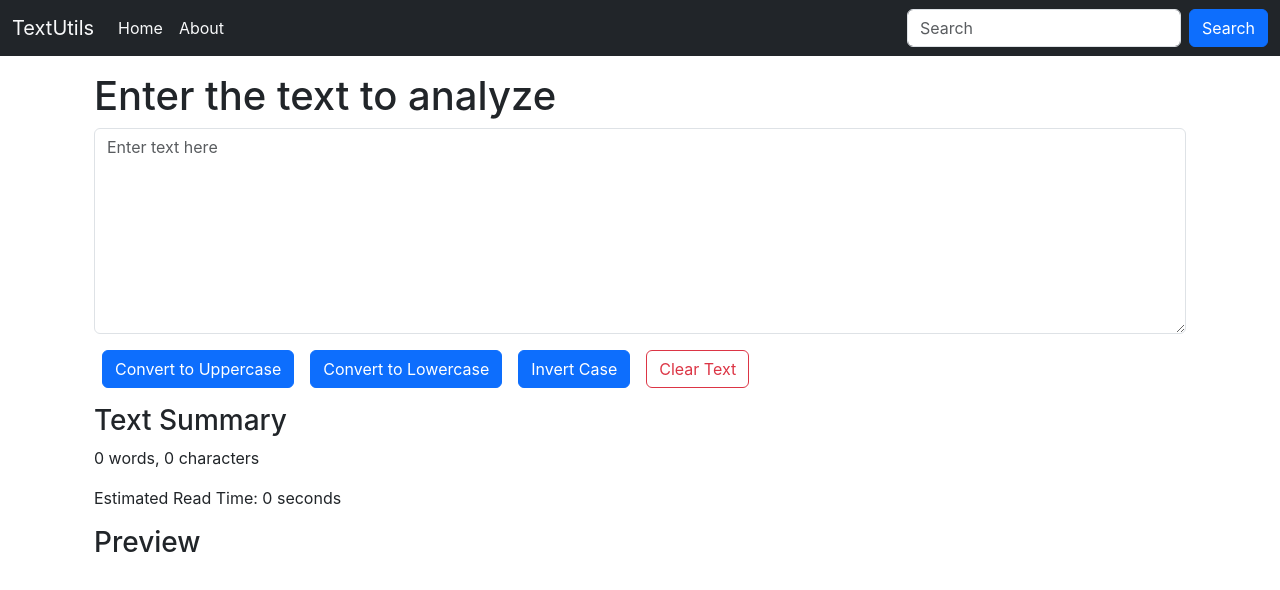
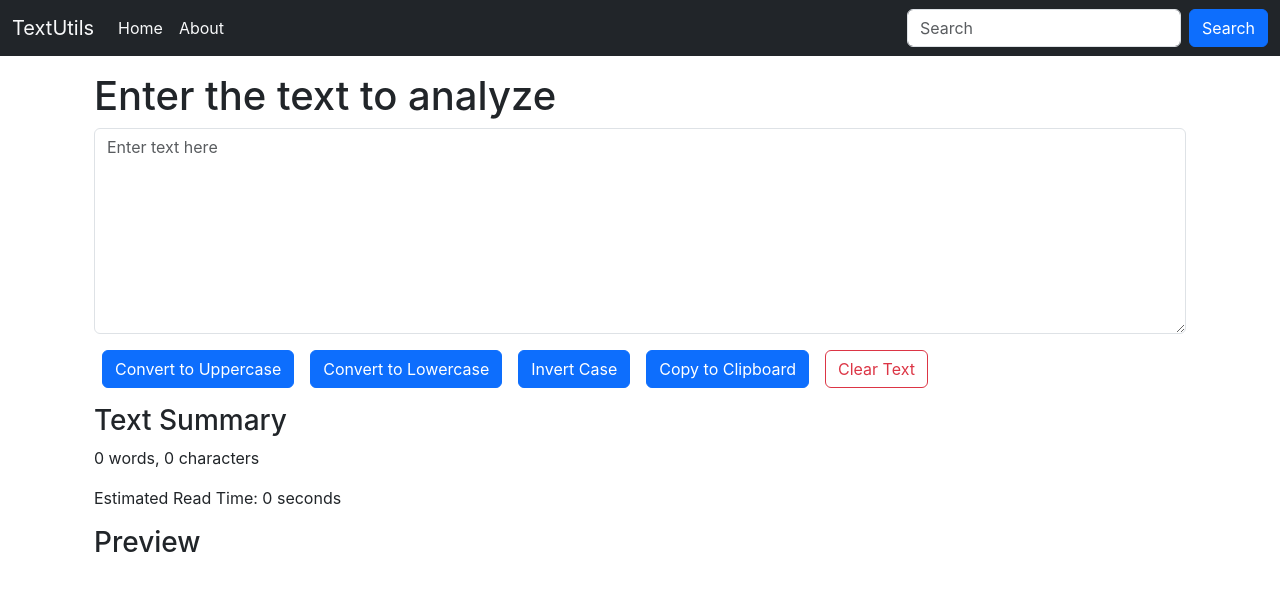
Before and after one commit to Nutty1704/TextUtils, a React (Create React App) app: page / in a window 1280 px wide. Shown: the top 590 px of the page. Built offline with nearby package versions, Linux system fonts and the light colour scheme.

Commit message:
Add functionality for clear, inverse text, and copy to clipboard

```diff
--- a/src/components/InputForm.js
+++ b/src/components/InputForm.js
@@ -62,6 +62,10 @@ export default function InputForm(props) {
 	setSummary(getTextSummary(''));
   };
 
+  const handleCopyClick = () => {
+	navigator.clipboard.writeText(text);
+  }
+
   const handleOnChange = (event) => {
 	setText(event.target.value);
 	setSummary(getTextSummary(event.target.value));
@@ -77,6 +81,7 @@ export default function InputForm(props) {
 		  <button className="btn btn-primary mx-2" onClick={handleUpClick}>Convert to Uppercase</button>
 		  <button className="btn btn-primary mx-2" onClick={handleLowClick}>Convert to Lowercase</button>
 		  <button className="btn btn-primary mx-2" onClick={handleInvertClick}>Invert Case</button>
+		  <button className="btn btn-primary mx-2" onClick={handleCopyClick}>Copy to Clipboard</button>
 		  <button className="btn btn-outline-danger mx-2" onClick={handleClearClick}>Clear Text</button>
 	  </div>
 	  <div className="container my-3">
```
